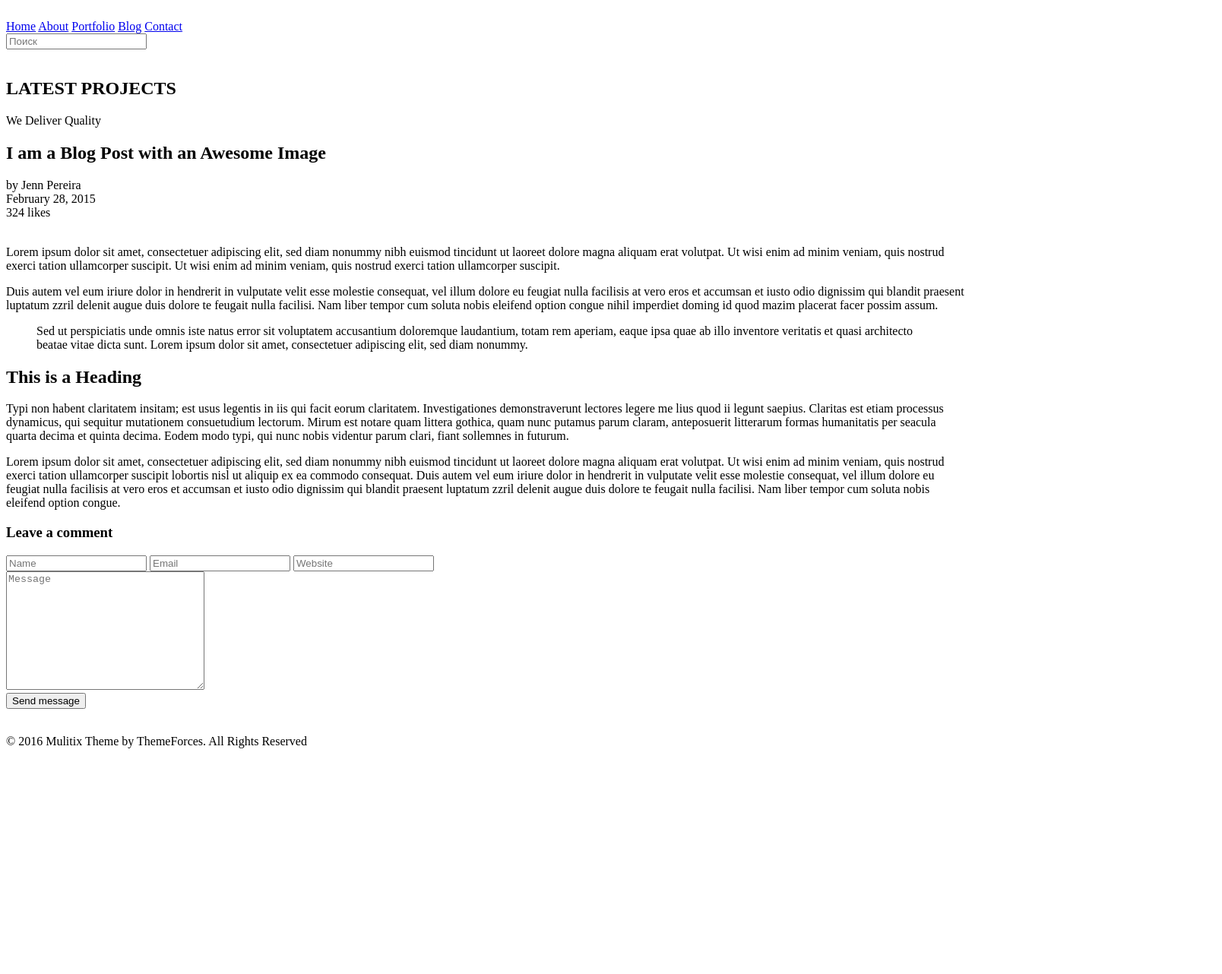
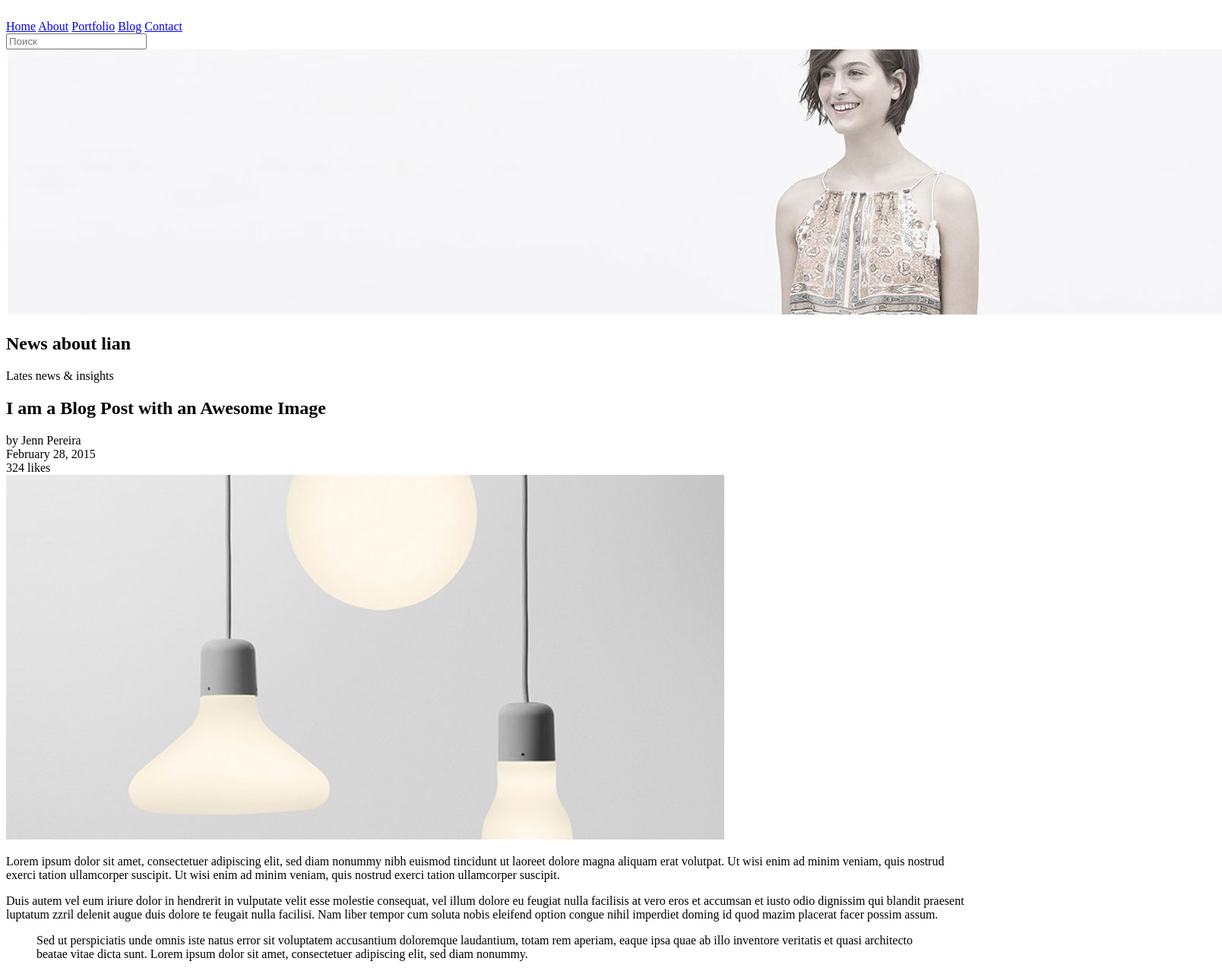
Before and after one commit to evgenynovak/Lian, a plain HTML site: page single_post.html in a window 1280 px wide. Shown: the top 1282 px of the page at 76% size, 1608 px wide, since content can reach past the window. Before the commit the page ends 1001 px from the top, so only its background shows below. Drawn offline with Linux system fonts and the light colour scheme.

Commit message:
single_post: fix banner and added image

```diff
--- a/single_post.html
+++ b/single_post.html
@@ -28,9 +28,9 @@
             </div>
 
             <section class="banner">
-              <img src="" class="banner__img" alt="">
-              <h2 class="banner__heading heading heading_2">LATEST PROJECTS</h2>
-              <p class="banner__text text">We Deliver Quality</p>
+              <img src="img/banner/news_about_lian.jpg" class="banner__img" alt="">
+              <h2 class="banner__heading heading heading_2">News about lian</h2>
+              <p class="banner__text text">Lates news & insights</p>
             </section>
 
             <div class="page__containter">
@@ -51,7 +51,7 @@
                     </div>
                   </div>
                   <div class="main__content content"></div>
-                    <img class="content__img" src="" alt="">
+                    <img class="content__img" src="img/single_post/single_post.jpg" alt="">
                     <p class="content__text text">Lorem ipsum dolor sit amet, consectetuer adipiscing elit, sed diam nonummy nibh euismod tincidunt
                         ut laoreet dolore magna aliquam erat volutpat. Ut wisi enim ad minim veniam, quis nostrud exerci tation
                         ullamcorper suscipit. Ut wisi enim ad minim veniam, quis nostrud exerci tation ullamcorper suscipit.
```
